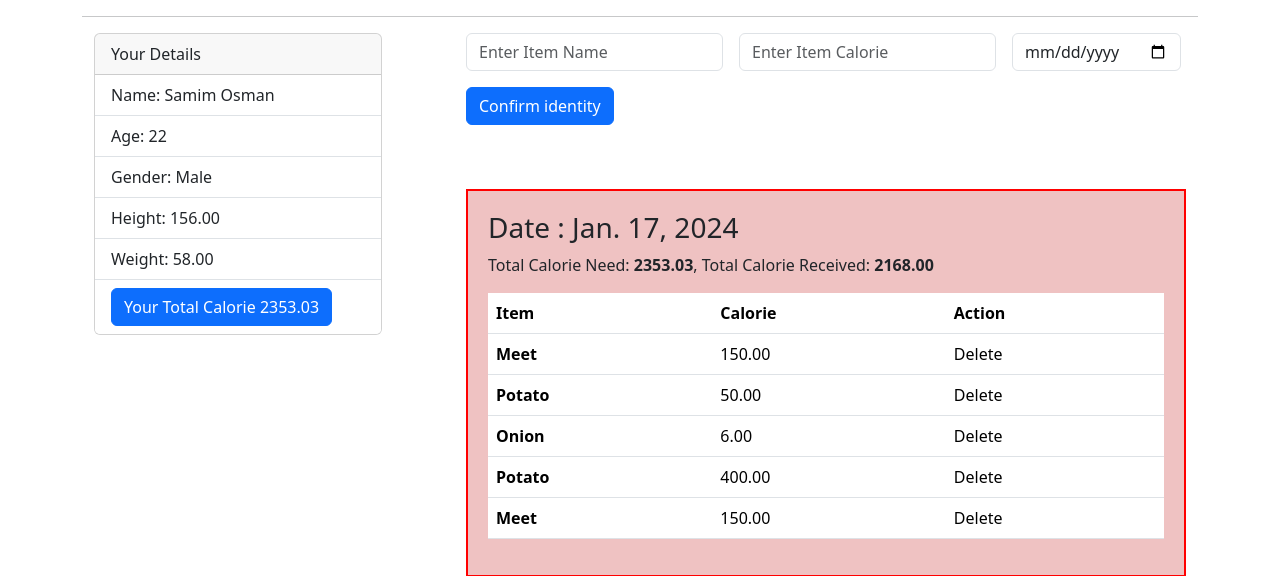
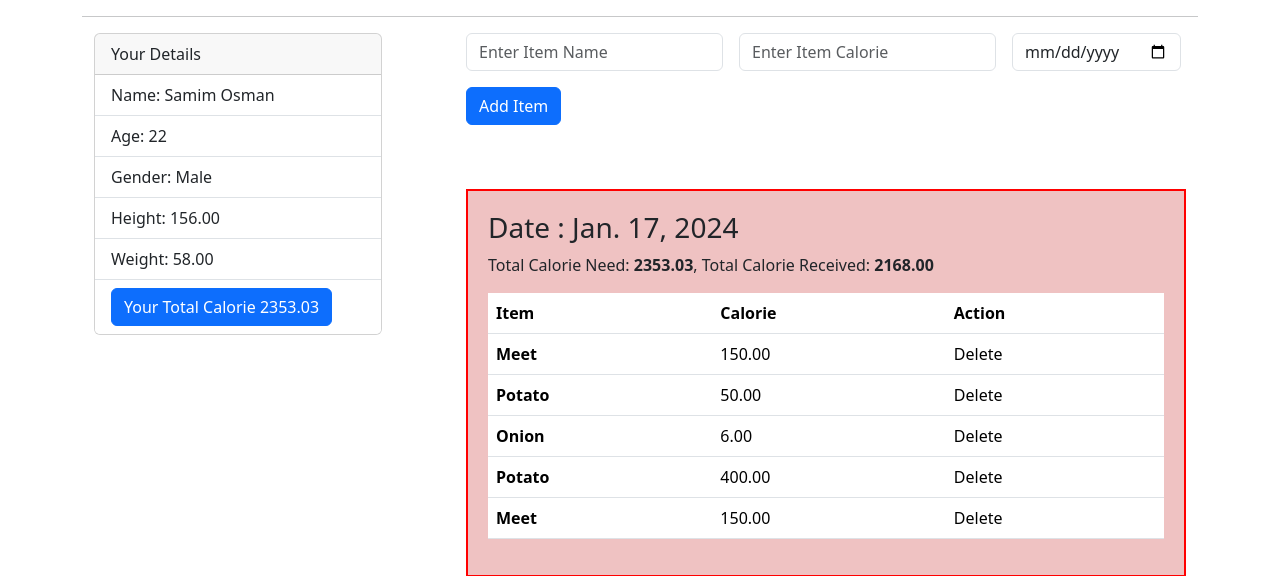
Before and after one commit to samimosmansabuj/calorie_counter, a Django app: page /dashboard/ in a window 1280 px wide. Shown: the part 56-632 px from the top of the page. Run offline with Django 5.2, Linux system fonts and the light colour scheme; a user stored in the database is signed in; data comes from the database, SQL or seed files in the repository.

Commit message:
add item update

```diff
--- a/templates/dashboard.html
+++ b/templates/dashboard.html
@@ -57,7 +57,7 @@
           <input type="date" name="date_input" class="form-control">
         </div>
         <div class="col-auto">
-          <button type="submit" class="btn btn-primary mb-3">Confirm identity</button>
+          <button type="submit" class="btn btn-primary mb-3">Add Item</button>
         </div>
       </form>
 
```
